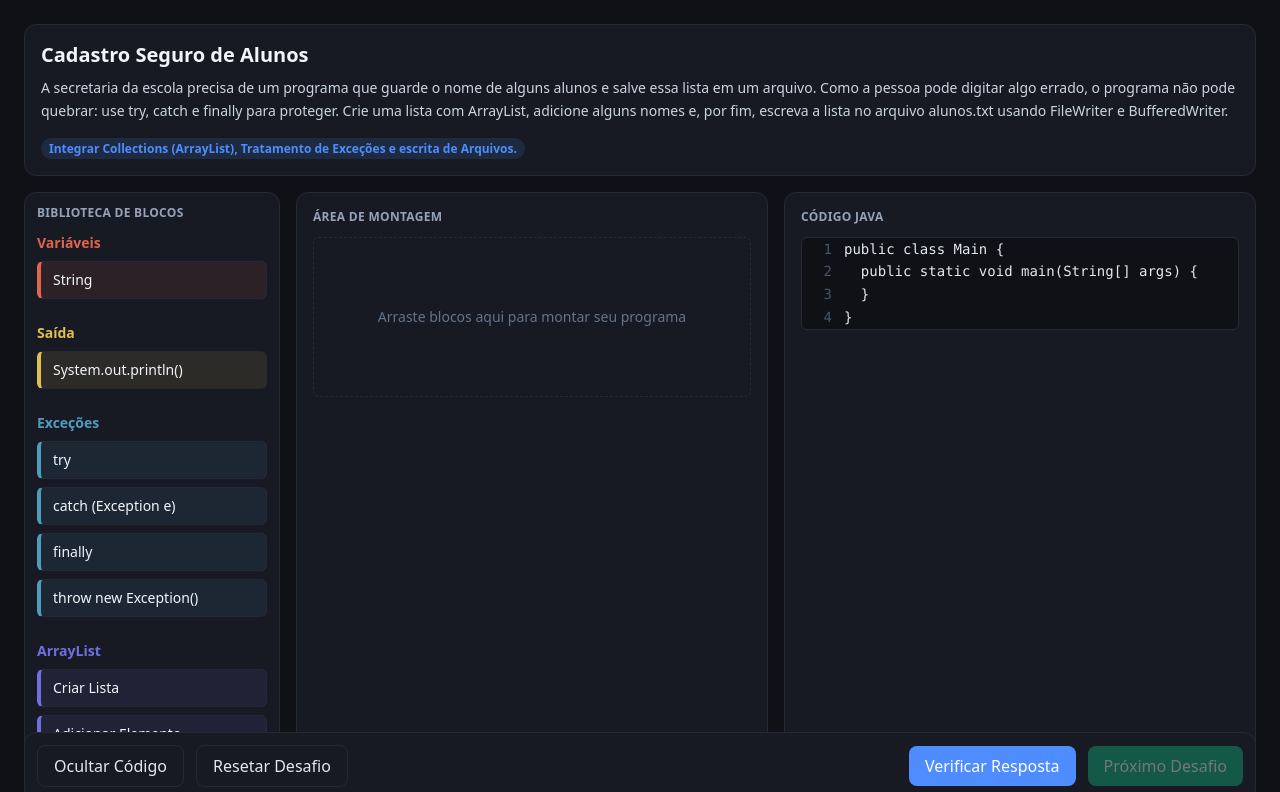
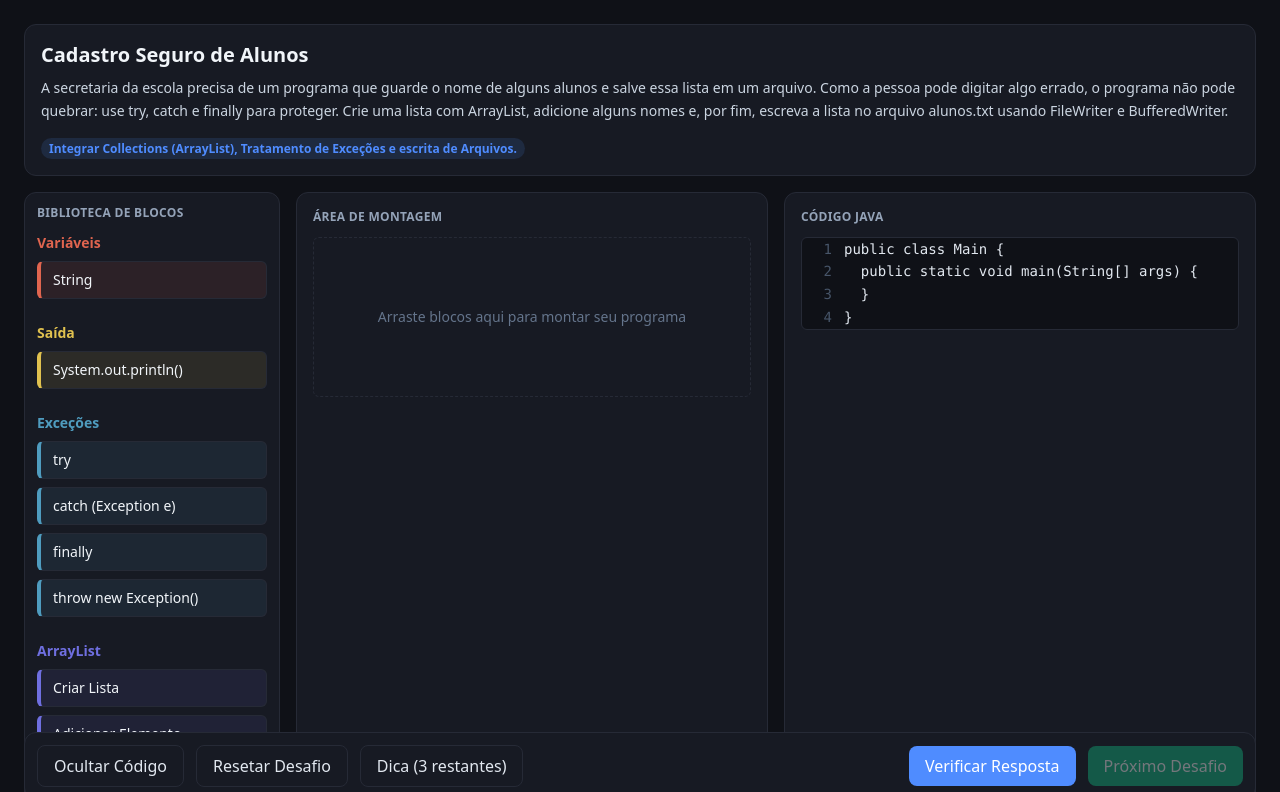
Before and after one commit to DEV-CiceroJose/JAVAblock, a React (Vite) app: page / in a window 1280 px wide. Shown: the top 792 px of the page. Built offline with nearby package versions, Linux system fonts and the light colour scheme; the HTML template or start-up script is replaced by a standard one.

Commit message:
feat(aluno): dicas progressivas com penalidade e cooldown

```diff
--- a/src/aluno/ActionBar.jsx
+++ b/src/aluno/ActionBar.jsx
@@ -1,4 +1,5 @@
 import Button from '../components/ui/Button';
+import HintButton from './HintButton';
 
 export default function ActionBar({
   showCode,
@@ -17,7 +18,7 @@ export default function ActionBar({
         <Button variant="ghost" onClick={onReset}>
           Resetar Desafio
         </Button>
-        {/* Espaço reservado para o botão Dica (Task 13) */}
+        <HintButton />
       </div>
       <div className="flex flex-wrap gap-3">
         <Button variant="primary" onClick={onVerify}>
--- /dev/null
+++ b/src/aluno/HintButton.jsx
@@ -0,0 +1,108 @@
+import { useEffect, useRef, useState } from 'react';
+import { useChallenge } from '../context/ChallengeContext.jsx';
+import { HINT_PENALTY } from '../gamification/scoring.js';
+import Button from '../components/ui/Button';
+import Modal from '../components/ui/Modal';
+
+const COOLDOWN_MS = 15000;
+
+export default function HintButton() {
+  const { challenge, hintsUsed, useHint } = useChallenge();
+  const [lastHintAt, setLastHintAt] = useState(null);
+  const [confirmOpen, setConfirmOpen] = useState(false);
+  const [revealOpen, setRevealOpen] = useState(false);
+  const [revealedHint, setRevealedHint] = useState(null);
+  const [revealedIndex, setRevealedIndex] = useState(null);
+  const [, forceTick] = useState(0);
+  const intervalRef = useRef(null);
+
+  const totalHints = challenge.dicas.length;
+  const allUsed = hintsUsed >= totalHints;
+
+  // Reset cooldown when a new challenge starts (hintsUsed resets to 0).
+  useEffect(() => {
+    if (hintsUsed === 0) {
+      setLastHintAt(null);
+      setRevealedHint(null);
+      setRevealedIndex(null);
+    }
+  }, [hintsUsed]);
+
+  const now = Date.now();
+  const inCooldown = lastHintAt !== null && now - lastHintAt < COOLDOWN_MS;
+
+  // Tick every second while in cooldown so the button re-enables automatically.
+  useEffect(() => {
+    if (inCooldown) {
+      intervalRef.current = setInterval(() => forceTick((t) => t + 1), 1000);
+      return () => clearInterval(intervalRef.current);
+    }
+  }, [inCooldown]);
+
+  const disabled = allUsed || inCooldown;
+  const remaining = Math.max(0, totalHints - hintsUsed);
+
+  function handleOpenConfirm() {
+    if (disabled) return;
+    setConfirmOpen(true);
+  }
+
+  function handleCancel() {
+    setConfirmOpen(false);
+  }
+
+  function handleConfirm() {
+    const index = hintsUsed; // capture BEFORE incrementing
+    useHint();
+    setLastHintAt(Date.now());
+    setConfirmOpen(false);
+    setRevealedIndex(index);
+    setRevealedHint(challenge.dicas[index]);
+    setRevealOpen(true);
+  }
+
+  function handleCloseReveal() {
+    setRevealOpen(false);
+  }
+
+  let label = `Dica (${remaining} restante${remaining === 1 ? '' : 's'})`;
+  if (allUsed) label = 'Dica (esgotadas)';
+
+  return (
+    <>
+      <div className="flex flex-col items-start gap-1">
+        <Button variant="ghost" onClick={handleOpenConfirm} disabled={disabled}>
+          {label}
+        </Button>
+        {inCooldown && !allUsed && (
+          <span className="text-xs text-slate-400">
+            Aguarde alguns segundos para a próxima dica.
+          </span>
+        )}
+      </div>
+
+      <Modal open={confirmOpen} onClose={handleCancel} title="Usar dica?">
+        <p className="text-slate-300 mb-4">
+          Pedir uma dica custa {HINT_PENALTY} XP. Deseja continuar?
+        </p>
+        <div className="flex justify-end gap-3">
+          <Button variant="ghost" onClick={handleCancel}>
+            Cancelar
+          </Button>
+          <Button variant="primary" onClick={handleConfirm}>
+            Confirmar
+          </Button>
+        </div>
+      </Modal>
+
+      <Modal open={revealOpen} onClose={handleCloseReveal} title={`Dica ${revealedIndex !== null ? revealedIndex + 1 : ''}`}>
+        <p className="text-slate-300 mb-4">{revealedHint}</p>
+        <div className="flex justify-end">
+          <Button variant="primary" onClick={handleCloseReveal}>
+            Entendi
+          </Button>
+        </div>
+      </Modal>
+    </>
+  );
+}
```
Also changed, not shown: .claude/launch.json (added).
